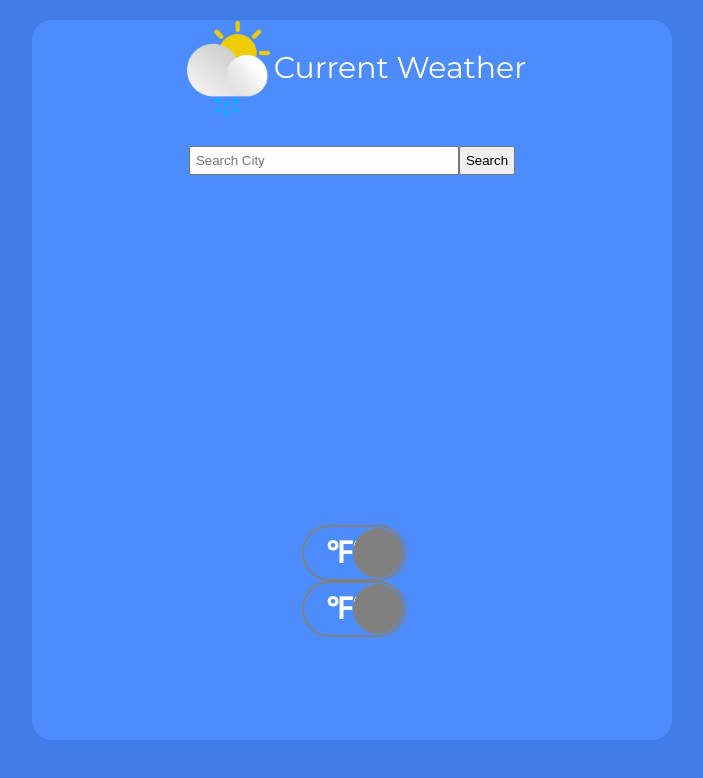
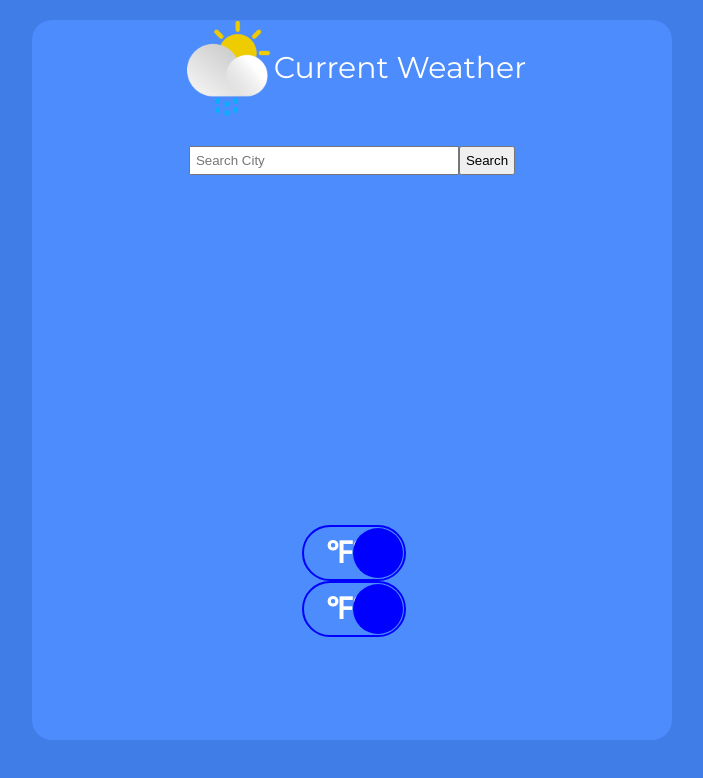
Before and after one commit to SajjadAhmad14/JS-Weather-app, a website built with webpack: page dist/index.html in a window 1280 px wide. Shown: the whole page, without its empty margins (288-991 px from the left). Built offline with Linux system fonts and the light colour scheme; no server answers.

Commit message:
change border color and background color of toggle

```diff
--- a/src/style.css
+++ b/src/style.css
@@ -81,7 +81,7 @@ main {
   height: 52px;
   background-color: #407de6;
   border-radius: 30px;
-  border: 2px solid gray;
+  border: 2px solid #00f;
 }
 
 #toggle,
@@ -97,7 +97,7 @@ main {
   width: 50px;
   height: 50px;
   border-radius: 50%;
-  background-color: gray;
+  background-color: #00f;
   top: 1px;
   left: 1px;
   transition: all 0.5s;
@@ -109,7 +109,7 @@ main {
   width: 50px;
   height: 50px;
   border-radius: 50%;
-  background-color: gray;
+  background-color: #00f;
   top: 1px;
   left: 1px;
   transition: all 0.5s;
```
Also changed, not shown: dist/main.js.
